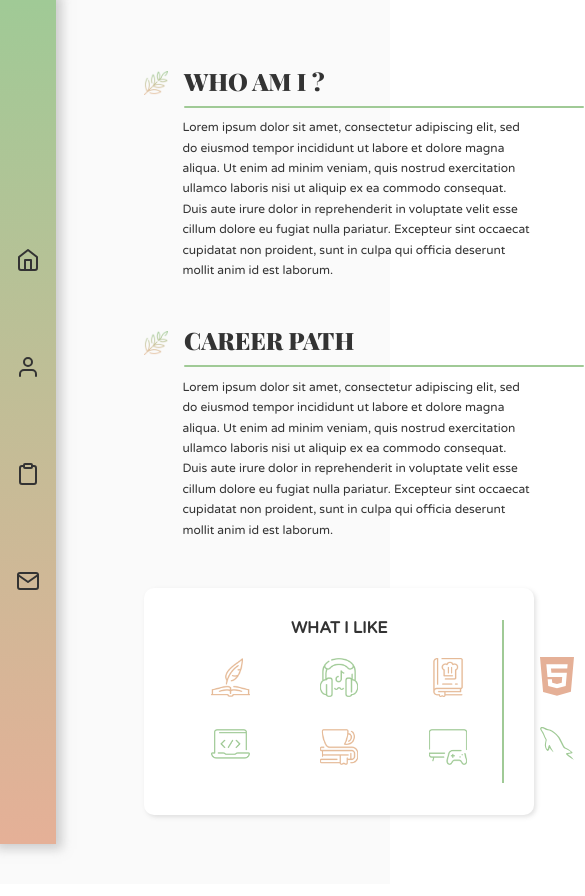
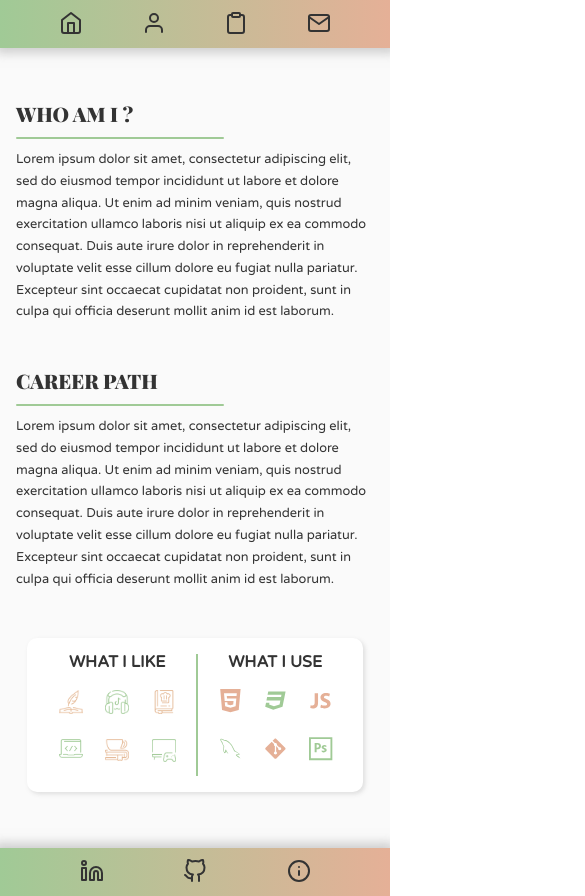
Before and after one commit to BignonEmma/emma-bignon-portfolio, a React (Create React App) app: page /Biography in a window 390 px wide. Shown: the top 896 px of the page, 585 px wide, since content can reach past the window. Built offline with nearby package versions, Linux system fonts and the light colour scheme.

Commit message:
Responsive partially done, time out

```diff
--- a/package.json
+++ b/package.json
@@ -13,6 +13,7 @@
     "react-modal": "^3.15.1",
     "react-router-dom": "^6.3.0",
     "react-scripts": "5.0.1",
+    "react-toastify": "^9.0.7",
     "web-vitals": "^2.1.4"
   },
   "scripts": {
--- a/src/Pages/Biography.jsx
+++ b/src/Pages/Biography.jsx
@@ -54,6 +54,7 @@ export default function Biography() {
           culpa qui officia deserunt mollit anim id est laborum.
         </p>
       </div>
+      <div className="center-block">
         <div className="block-like-skill">
           <div className="block-likes">
             <h2 className="title-likes">what i like</h2>
@@ -83,7 +84,7 @@ export default function Biography() {
           <div className="border-center" />
           <div className="block-skills">
             <h2 className="title-skills">what i use</h2>
-          <div className="skills-icons">
+            <div className="skills-icons-desktop">
               <div className="padd-icon">
                 <DiHtml5 color="var(--accent-orange)" size="3em" alt="html" />
               </div>
@@ -91,10 +92,14 @@ export default function Biography() {
                 <DiCss3Full color="var(--accent-green)" size="3em" alt="css" />
               </div>
               <div className="padd-icon">
-              <DiJavascript1 color="var(--accent-orange)" size="3em" alt="js" />
+                <DiJavascript1
+                  color="var(--accent-orange)"
+                  size="3em"
+                  alt="js"
+                />
               </div>
             </div>
-          <div className="skills-icons">
+            <div className="skills-icons-desktop">
               <div className="padd-icon">
                 <DiMysql color="var(--accent-green)" size="3em" alt="mysql" />
               </div>
@@ -109,6 +114,41 @@ export default function Biography() {
                 />
               </div>
             </div>
+            <div className="skills-icons-mobile">
+              <div className="padd-icon-skills">
+                <DiHtml5 color="var(--accent-orange)" size="1.8em" alt="html" />
+              </div>
+              <div className="padd-icon-skills">
+                <DiCss3Full
+                  color="var(--accent-green)"
+                  size="1.8em"
+                  alt="css"
+                />
+              </div>
+              <div className="padd-icon-skills">
+                <DiJavascript1
+                  color="var(--accent-orange)"
+                  size="1.8em"
+                  alt="js"
+                />
+              </div>
+            </div>
+            <div className="skills-icons-mobile">
+              <div className="padd-icon-skills">
+                <DiMysql color="var(--accent-green)" size="1.8em" alt="mysql" />
+              </div>
+              <div className="padd-icon-skills">
+                <DiGit color="var(--accent-orange)" size="1.8em" alt="git" />
+              </div>
+              <div className="padd-icon-skills">
+                <DiPhotoshop
+                  color="var(--accent-green)"
+                  size="1.8em"
+                  alt="photoshop"
+                />
+              </div>
+            </div>
+          </div>
         </div>
       </div>
     </div>
--- a/src/Pages/ContactMe.jsx
+++ b/src/Pages/ContactMe.jsx
@@ -1,9 +1,21 @@
 import React, { useRef } from "react";
 import emailjs from "@emailjs/browser";
+import { ToastContainer, toast } from "react-toastify";
+import "react-toastify/dist/ReactToastify.css";
 import "../Style/Contact.css";
 import Leaf from "../Assets/Pictures/palmcolo.png";
 
 export default function ContactMe() {
+  const notify = () =>
+    toast("Your message has been sent !", {
+      position: "top-right",
+      autoClose: 4000,
+      hideProgressBar: false,
+      closeOnClick: true,
+      pauseOnHover: true,
+      draggable: true,
+      progress: undefined,
+    });
   const form = useRef();
 
   const sendEmail = (e) => {
@@ -28,6 +40,7 @@ export default function ContactMe() {
   };
   return (
     <div className="container-contacts">
+      <ToastContainer />
       <div className="top-part">
         <img src={Leaf} alt="leaf" className="leaf-img" />
         <div className="title-block">
@@ -60,7 +73,12 @@ export default function ContactMe() {
             name="user_message"
             className="content-form"
           />
-          <button type="submit" value="send" className="button-form">
+          <button
+            type="submit"
+            value="send"
+            onClick={notify}
+            className="button-form"
+          >
             Send
           </button>
         </form>
--- a/src/Style/App.css
+++ b/src/Style/App.css
@@ -150,7 +150,7 @@ table {
 .App {
   font-family: "VarelaRound", sans-serif;
   font-weight: 500;
-  height: auto;
+  height: 100vh;
   background-color: var(--light-grey);
   display: flex;
 }
@@ -181,4 +181,22 @@ table {
   @media screen and (min-width: 767.98px)
   @media screen and (min-width: 1199.98px)
   */
+
+  --toastify-color-progress-light: linear-gradient(
+    to right,
+    rgb(160, 202, 150),
+    rgb(229, 176, 151)
+  ) !important;
 }
+
+div {
+  font-family: "VarelaRound", sans-serif;
+}
+
+@media screen and (max-width: 767.98px) {
+  .App {
+    display: flex;
+    flex-direction: column;
+    height: auto;
+  }
+}
--- a/src/Style/Bio.css
+++ b/src/Style/Bio.css
@@ -34,15 +34,18 @@
   margin-right: 1em;
   margin-bottom: 0.6em;
 }
-.line-img {
-  max-width: 40%;
-  min-width: 30%;
-}
 .title-bio {
   font-family: "PlayfairDisplayBold", sans-serif;
   text-transform: uppercase;
   font-size: var(--L);
   color: var(--texts);
+}
+
+.border-bottom {
+  width: 25em;
+  margin-top: 0.8em;
+  border-top: solid 2px var(--accent-green);
+  border-radius: 20px;
 }
 .text-bio {
   margin-top: 0.8em;
@@ -96,11 +99,80 @@
   margin-bottom: 0.5em;
   font-weight: 700;
 }
-.skills-icons {
+.skills-icons-desktop {
   display: flex;
   flex-direction: row;
   justify-content: center;
 }
+.skills-icons-mobile {
+  display: none;
+}
 .padd-icon {
   padding: 0.5em 1.8em;
 }
+
+@media screen and (max-width: 767.98px) {
+  .container-bio {
+    height: auto;
+    width: auto;
+    margin: 3.5em 1em;
+  }
+  .leaf-img {
+    display: none;
+  }
+  .title-bio {
+    font-family: "PlayfairDisplayBold", sans-serif;
+    text-transform: uppercase;
+    font-size: var(--M);
+    color: var(--texts);
+  }
+  .text-bio {
+    margin-top: 0.8em;
+    color: var(--texts);
+    font-size: 0.8em;
+    line-height: 1.7em;
+    margin-left: 0;
+    margin-right: 0;
+  }
+  .border-bottom {
+    width: 13em;
+    margin-top: 0.8em;
+    border-top: solid 2px var(--accent-green);
+    border-radius: 20px;
+  }
+
+  .center-block {
+    display: flex;
+    flex-direction: column;
+    align-items: center;
+  }
+  .block-like-skill {
+    display: flex;
+    justify-content: space-around;
+    background-color: white;
+    border-radius: 10px;
+    padding: 1em 1em;
+    box-shadow: 2px 2px 4px rgba(141, 141, 141, 0.253);
+    width: 85%;
+  }
+  .block-like-skill:hover {
+    transform: scale(1);
+  }
+  .logo-likes {
+    width: 1.5em;
+  }
+  .padd-icon {
+    padding: 0.3em 0.3em;
+  }
+  .padd-icon-skills {
+    padding: 0.5em 0.5em;
+  }
+  .skills-icons-desktop {
+    display: none;
+  }
+  .skills-icons-mobile {
+    display: flex;
+    flex-direction: row;
+    justify-content: center;
+  }
+}
--- a/src/Style/Contact.css
+++ b/src/Style/Contact.css
@@ -88,3 +88,11 @@ textarea:focus-visible {
   letter-spacing: 0.5em;
   cursor: pointer;
 }
+
+@media screen and (max-width: 767.98px) {
+  .container-contacts {
+    height: auto;
+    width: auto;
+    margin: 3.85em 1em;
+  }
+}
--- a/src/Style/Footer.css
+++ b/src/Style/Footer.css
@@ -1,7 +1,4 @@
 .footer-container {
-  position: sticky;
-  top: 0;
-  z-index: 999;
   display: flex;
   text-align: center;
   align-items: center;
@@ -38,7 +35,7 @@
   justify-content: center;
   align-items: center;
   align-content: center;
-  background-color: rgba(0, 0, 0, 0.342);
+  background-color: rgba(0, 0, 0, 0.144);
 }
 .logo-close {
   display: flex;
@@ -74,3 +71,24 @@
   text-align: center;
   line-height: 1.5em;
 }
+
+@media screen and (max-width: 767.98px) {
+  .footer-container {
+    display: flex;
+    flex-direction: row;
+    text-align: center;
+    align-items: center;
+    justify-content: space-evenly;
+    height: 3em;
+    min-width: 100vw;
+    max-width: 100vw;
+    background: linear-gradient(
+      to right,
+      var(--accent-green),
+      var(--accent-orange)
+    );
+  }
+  .block-credits {
+    width: 15em;
+  }
+}
--- a/src/Style/Home.css
+++ b/src/Style/Home.css
@@ -4,6 +4,7 @@
   justify-content: center;
   align-items: center;
   align-content: center;
+  width: 100vw;
 }
 .bio-link {
   text-align: center;
@@ -22,3 +23,20 @@
 .img-enter:hover {
   width: 17%;
 }
+
+@media screen and (max-width: 767.98px) {
+  .home-container {
+    height: calc(100vh - 6em);
+  }
+  .img-name {
+    width: 65%;
+    height: auto;
+  }
+  .img-enter {
+    width: 22%;
+    height: auto;
+  }
+  .img-enter:hover {
+    width: 22%;
+  }
+}
--- a/src/Style/Navbar.css
+++ b/src/Style/Navbar.css
@@ -1,7 +1,4 @@
 .navbar-container {
-  position: sticky;
-  top: 0;
-  z-index: 999;
   display: flex;
   text-align: center;
   align-items: center;
@@ -27,3 +24,19 @@
   filter: drop-shadow(0px 2px 4px rgba(255, 255, 255, 0.774));
   transform: scale(1.15);
 }
+
+@media screen and (max-width: 767.98px) {
+  .navbar-container {
+    display: flex;
+    flex-direction: row;
+    justify-content: space-evenly;
+    height: 3em;
+    min-width: 100vw;
+    max-width: 100vw;
+    background: linear-gradient(
+      to right,
+      var(--accent-green),
+      var(--accent-orange)
+    );
+  }
+}
--- a/src/Style/Projects.css
+++ b/src/Style/Projects.css
@@ -16,12 +16,6 @@
   text-transform: uppercase;
   font-size: var(--L);
   color: var(--texts);
-}
-.border-bottom {
-  width: 25em;
-  margin-top: 0.8em;
-  border-top: solid 2px var(--accent-green);
-  border-radius: 20px;
 }
 
 .projects-flex {
@@ -94,3 +88,16 @@
     font-size: 0.95em;
   }
 }
+@media screen and (max-width: 767.98px) {
+  .container-projects {
+    height: auto;
+    width: auto;
+    margin: 1em 1em;
+  }
+  .card-projects:hover {
+    transform: scale(1);
+  }
+  .title-project {
+    font-size: var(--M);
+  }
+}
```
Also changed, not shown: 1 other file (tests, documents, lock files or other folders). Lines whose indentation alone changed are shown as unchanged.
